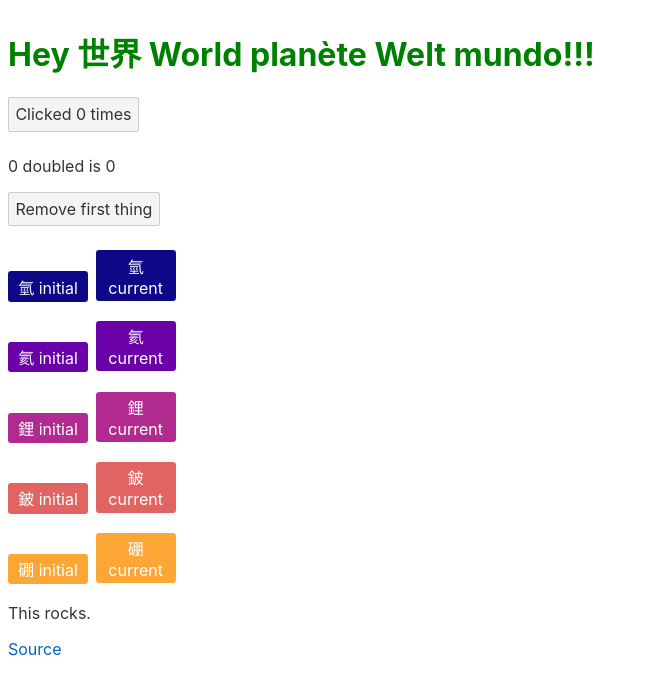
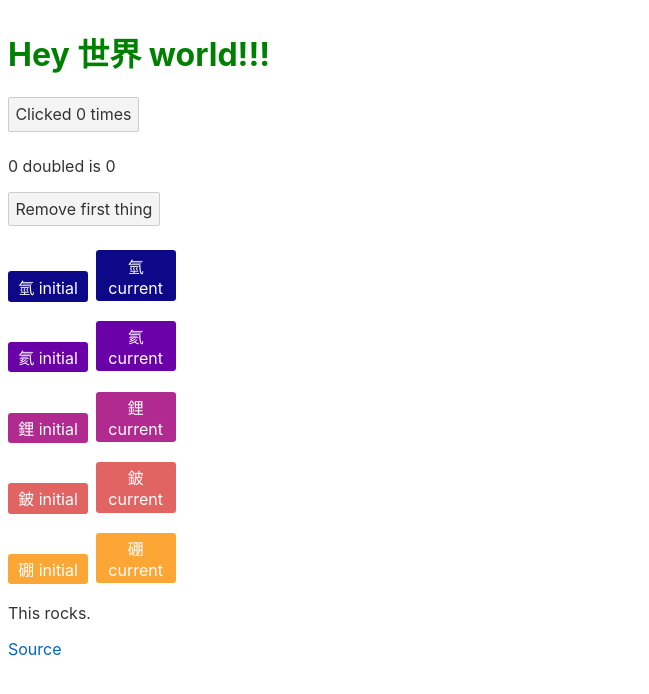
Before and after one commit to kaicarver/sovelte, a Svelte app: page / in a window 1280 px wide. Shown: the top 694 px of the page, without its empty margins (0-649 px from the left). Built offline with nearby package versions, Linux system fonts and the light colour scheme.

Commit message:
shorter name

```diff
--- a/src/main.js
+++ b/src/main.js
@@ -3,7 +3,7 @@ import App from './App.svelte';
 const app = new App({
 	target: document.body,
 	props: {
-		name: '世界 World planète Welt mundo'
+		name: '世界 world'
 	}
 });
 
```
